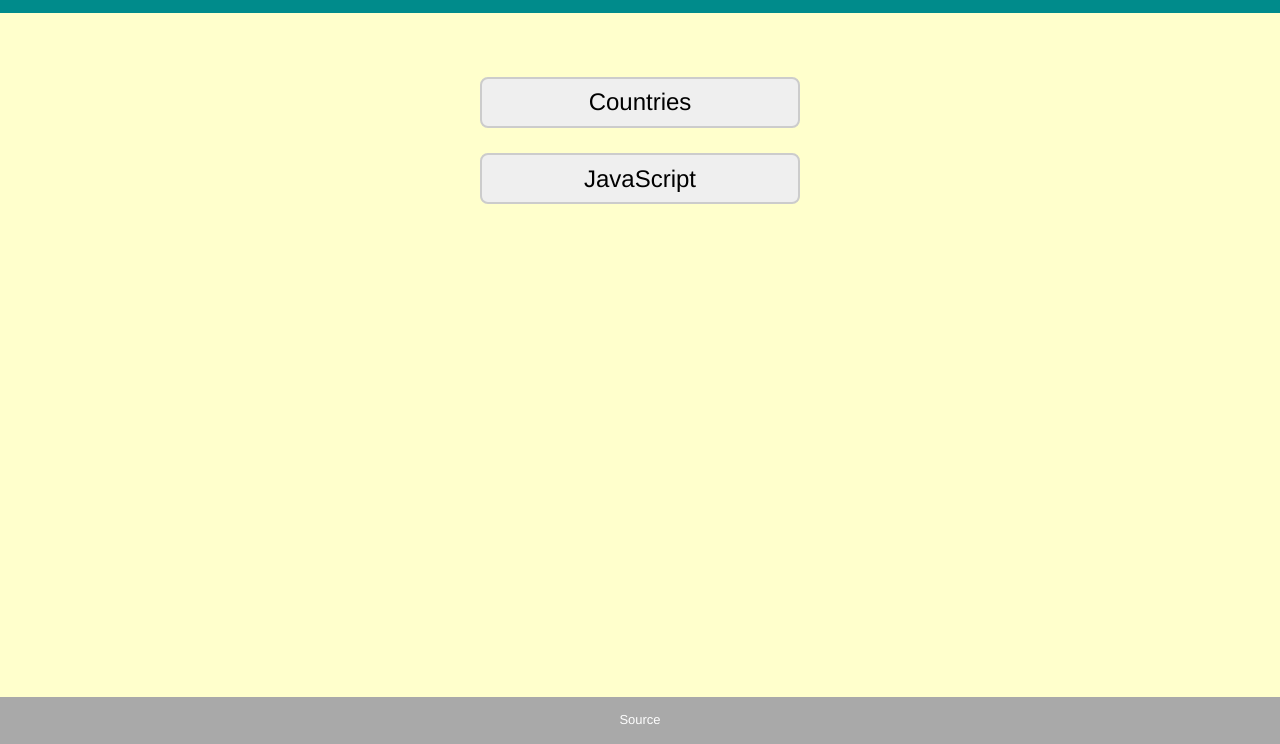
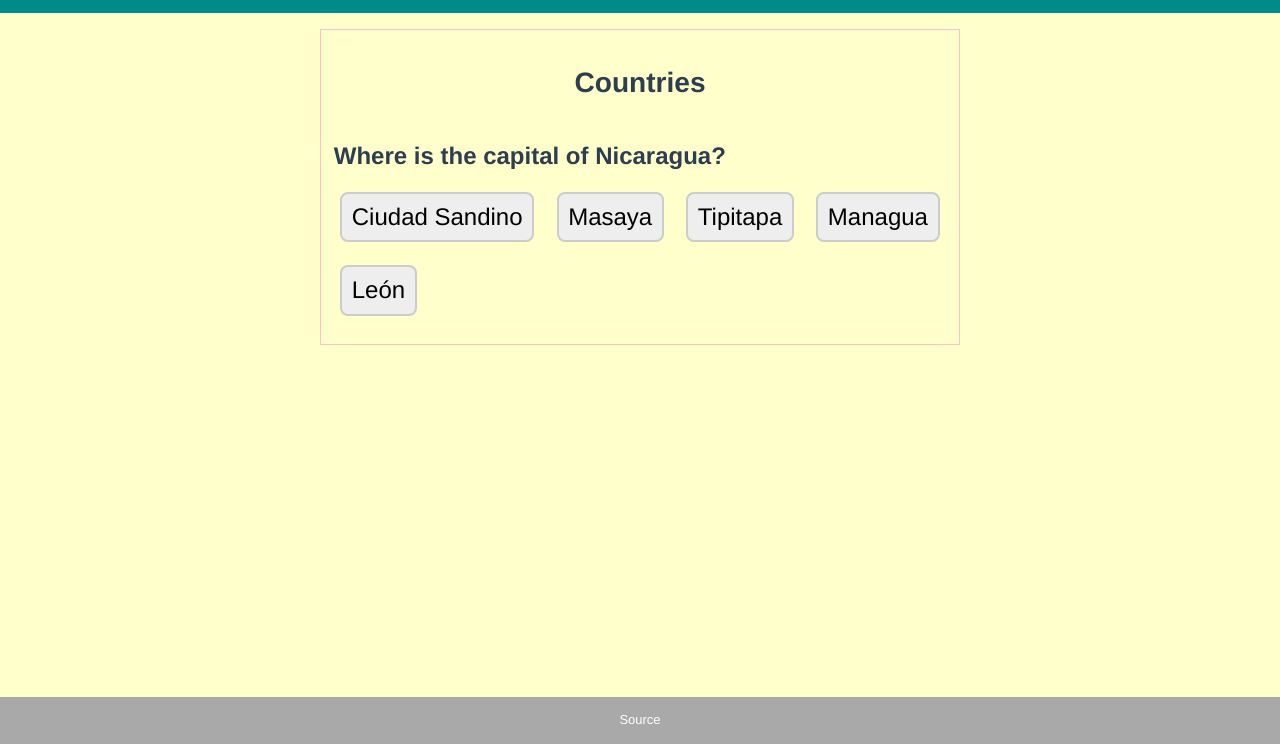
Before and after one commit to makotoishida/tspractice10-quiz, a website built with Vite: page index.html in a window 1280 px wide. Both pictures are taken after a click on the button "Countries". Shown: the part 56-800 px from the top of the page. Built offline with nearby package versions, Linux system fonts and the light colour scheme.

Commit message:
Implement quiz page. Show problem and choices randomly.

```diff
--- a/src/main.ts
+++ b/src/main.ts
@@ -2,17 +2,107 @@
 import 'normalize.css'
 import './style.css'
 import quizData from './quiz-data'
+import { Choice, Quiz, QuizSet, State } from './types'
 
 const appRoot = document.querySelector<HTMLDivElement>('#app')!
 
+const state: State = {
+  page: 'menu',
+  quizSet: undefined,
+  quizIndex: 0,
+}
+
+const shuffle = <T>(array: T[]) => {
+  for (let i = array.length; 1 < i; i--) {
+    const k = Math.floor(Math.random() * i)
+    ;[array[k], array[i - 1]] = [array[i - 1], array[k]]
+  }
+  return array
+}
+
+const handleMenuClick = (quizSet: QuizSet) => {
+  console.log(quizSet)
+  state.quizSet = quizSet
+  state.quizIndex = 0
+  state.page = 'quiz'
+
+  state.quizSet.quizzes = shuffle(state.quizSet.quizzes)
+  state.quizSet.quizzes.forEach((i) => (i.choices = shuffle(i.choices)))
+  renderApp()
+}
+
+const handleChoiceClick = (choice: Choice) => {
+  if (!state.quizSet) return
+  console.log(choice)
+  if (choice.isCorrect) {
+    if (state.quizIndex < state.quizSet.quizzes.length - 1) {
+      state.quizIndex++
+    } else {
+      state.quizIndex = 0
+      state.quizSet = undefined
+      state.page = 'menu'
+    }
+  }
+  renderApp()
+}
+
 const QuizSetList = () => {
-  return html`<div class="quizset-list">${quizData.quizSets.map(
-    (i) => html`<button type="button">${i.title}</button>`
-  )}</button></div>`
+  return html`<div class="page">
+    <div class="quizset-list">
+    ${quizData.quizSets.map(
+      (i) =>
+        html`<button type="button" @click=${() => handleMenuClick(i)}>
+          ${i.title}
+        </button>`
+    )}</button>
+    </div>
+</div>`
+}
+
+const QuizPage = () => {
+  if (!state.quizSet) {
+    return html`Select a quiz set`
+  }
+
+  const q = state.quizSet.quizzes[state.quizIndex]
+
+  return html` <div class="page">
+    <h3>${state.quizSet.title}</h3>
+    <div class="quiz">
+      <div class="problem">${q.problem}</div>
+      <div class="choices">
+        ${q.choices.map(
+          (i) =>
+            html`<button
+              type="button"
+              class="choice"
+              @click=${() => handleChoiceClick(i)}
+            >
+              ${i.text}
+            </button>`
+        )}
+      </div>
+    </div>
+  </div>`
 }
 
 const App = () => {
-  return html`<div>${QuizSetList()}</div>`
+  let page
+  switch (state.page) {
+    case 'menu': {
+      page = QuizSetList()
+      break
+    }
+    case 'quiz': {
+      page = QuizPage()
+      break
+    }
+  }
+  return page
 }
 
-render(App(), appRoot)
+const renderApp = () => {
+  render(App(), appRoot)
+}
+
+renderApp()
--- a/src/style.css
+++ b/src/style.css
@@ -51,16 +51,48 @@
   background-color: #ffc;
 }
 
+.page {
+  max-width: 40rem;
+  margin: 0 auto;
+  padding: 0.4rem;
+  text-align: center;
+  border: 1px solid pink;
+}
+
 .quizset-list {
   display: grid;
-  width: 20rem;
-  max-width: 50%;
+  width: min(20rem, 50%);
   margin: 3rem auto;
   gap: 1.6rem;
 }
 
-.quizset-list button {
+
+.quiz {
+  padding: 0.4rem;
+  /* border: 1px solid aqua; */
+}
+
+.problem {
+  text-align: left;
+  font-weight: bold;
+}
+
+.choices {
+  display: flex;
+  margin: 1rem 0.4rem;
+  gap: 1.4rem;
+  flex-wrap: wrap;
+}
+
+
+button {
   padding: 0.6rem;
+  background-color: #eee;
   border: 2px solid #ccc;
   border-radius: 0.5rem;
+  cursor: pointer;
 }
+
+button:hover {
+  background-color: #ccc;
+}
```
Also changed, not shown: src/types.d.ts (+7 -0 lines).
